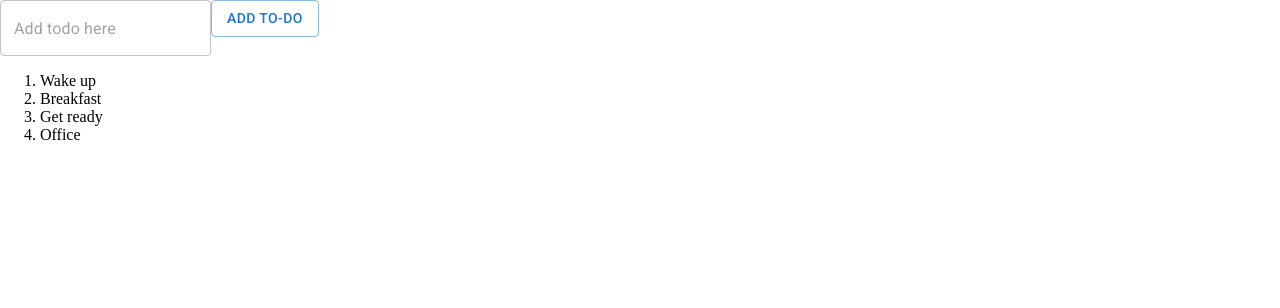
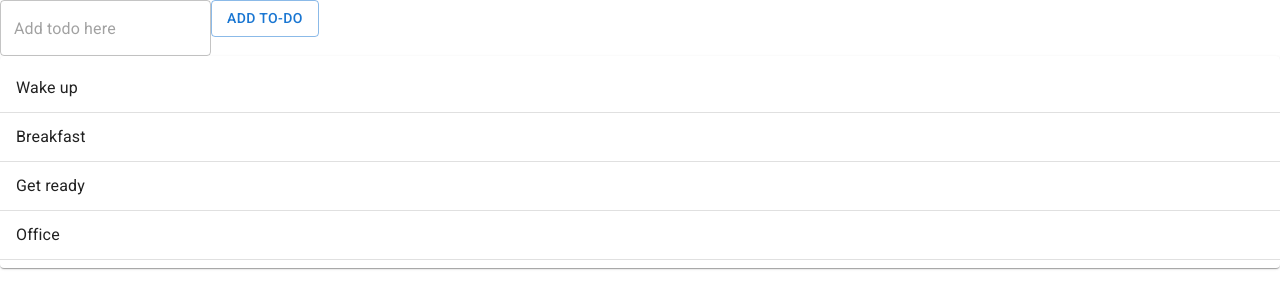
Before and after one commit to sohil37/toDoApp, a React (Vite) app: page / in a window 1280 px wide. Shown: the top 308 px of the page. Built offline with nearby package versions, Linux system fonts and the light colour scheme.

Commit message:
Implemented material ui

```diff
--- a/src/ShowAllToDo.jsx
+++ b/src/ShowAllToDo.jsx
@@ -1,16 +1,27 @@
 import { Component } from "react";
 import "./stylesheets/ShowAllToDo.css";
-
+import List from "@mui/material/List";
+import ListItem from "@mui/material/ListItem";
+import ListItemText from "@mui/material/ListItemText";
+import Divider from "@mui/material/Divider";
+import { Paper, Box } from "@mui/material";
 class ShowAllToDo extends Component {
   render = () => {
     return (
-      <div className="ShowAllToDo">
-        <ol>
+      <Paper className="ShowAllToDo">
+        <List>
           {this.props.toDos.map((elem, index) => {
-            return <li key={index}>{elem}</li>;
+            return (
+              <Box key={index}>
+                <ListItem>
+                  <ListItemText>{elem}</ListItemText>
+                </ListItem>
+                <Divider />
+              </Box>
+            );
           })}
-        </ol>
-      </div>
+        </List>
+      </Paper>
     );
   };
 }
```
